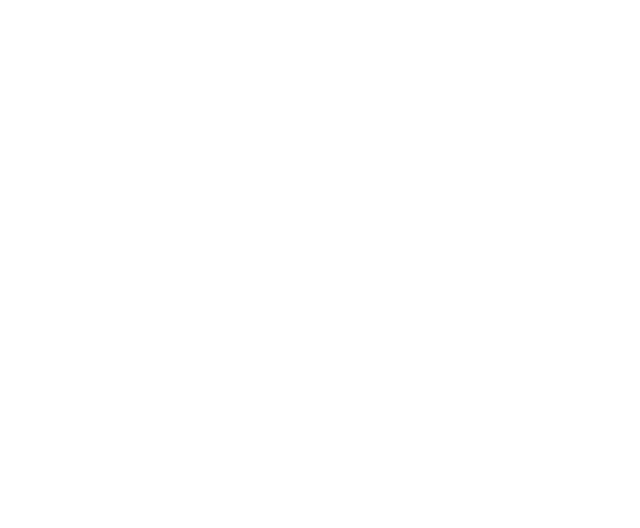
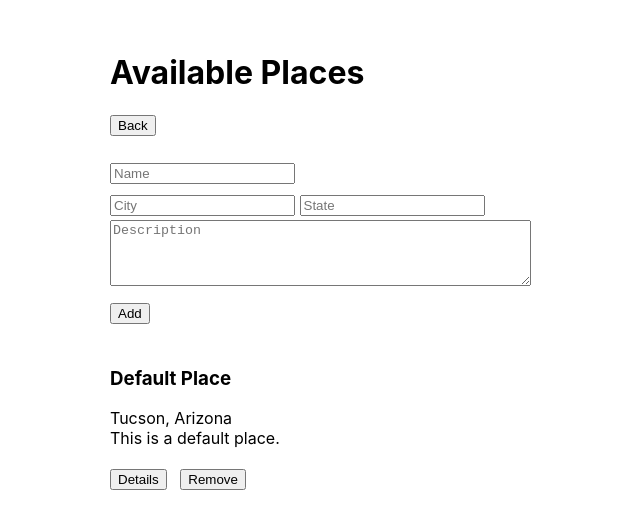
Before and after one commit to fengb1/mynearbyplaces, a React (Create React App) app in the folder mynearbyplaces/: page /place in a window 1280 px wide. Shown: the top 528 px of the page, without its empty margins (130-770 px from the left). Built offline with nearby package versions, Linux system fonts and the light colour scheme.

Commit message:
Project 1

```diff
--- a/mynearbyplaces/src/App.js
+++ b/mynearbyplaces/src/App.js
@@ -5,13 +5,19 @@
   Route
 } from "react-router-dom";
 import Home from "./components/Home";
+import Place from "./components/Place";
+import Review from "./components/Reviews";
 import "./App.css";
 
 function App() {
   return (
     <BrowserRouter>
       <Switch>
-        <Route exact path="/mynearbyplaces/Home" render = {props => <Home {...props} />}>
+        <Route exact path="/mynearbyplaces/" render = {props => <Home {...props} />}>
+        </Route>
+        <Route path="/place" render = {props => <Place {...props} />}>
+        </Route>
+        <Route path='/review' render = {props => <Review {...props} />}>
         </Route>
       </Switch>
     </BrowserRouter>
--- /dev/null
+++ b/mynearbyplaces/src/ServerInterface/data.js
@@ -0,0 +1,5 @@
+var places = [{name: "Default Place", city: "Tucson", state: "Arizona",
+description: "This is a default place.",
+reviews:[{text: 'very good!', author: 'Anonymous'}]}];
+
+export default places
--- a/mynearbyplaces/src/ServerInterface/server.js
+++ b/mynearbyplaces/src/ServerInterface/server.js
@@ -1,17 +1,8 @@
-const express = require('express');
-const app = express();
-const port = 3000;
-
-app.get('/places', (request, response) => {
-  let x = [{name: 'a', city: 'Tucson', state: 'Arizona', reviews:[{text: 'very good!', author: 'c'}]},
-           {name: 'b', city: 'Tucson', state: 'Arizona', reviews:[{text: 'good!', author: 'd'}]}];
-           res.json(x);
-})
-
-app.get('/image', request, response) => {
-  response.sendFile(__dirname + './components/images/pandaExpress.jpg');
-}
-
-app.listen(port, () => {
-  console.log(`Example app listening on port ${port}!`);
-})
+import places from "./data";
+let server = {
+  getPlaces: () => {return places},
+  addPlaces:(value) => {places.push(value)},
+  addComment:(index, value) => {places[index].reviews.push(value)},
+  removePlace:(index) => {places.splice(index, 1)}
+};
+export default server;
--- a/mynearbyplaces/src/components/Home.js
+++ b/mynearbyplaces/src/components/Home.js
@@ -1,34 +1,81 @@
 import React from 'react';
 import {Link} from 'react-router-dom';
+import "./Style.css";
+import server from '../ServerInterface/server.js';
 
 class Home extends React.Component {
 
   constructor(props) {
     super(props);
     this.state = {
-      place: ""
+      input: "",
+      places: [],
+      found: []
     }
   }
 
+  componentDidMount() {
+    let data = server.getPlaces();
+    this.setState({places: data});
+  }
+
+  body = () => {
+    return (
+      <div>
+        {this.state.found.map((value, index) =>
+          <div key={index}>
+            <h3>{value.name}</h3>
+            {value.city}, {value.state}
+            <br />
+            {value.description}
+          </div>)}
+          <br /><br />
+      </div>
+    );
+  }
+
   onSubmit = (event) => {
-    console.log(this.state.place)
+    for (const[i, e] of this.state.places.entries()) {
+      if (e.name.includes(this.state.input)) {
+        this.state.found.push(e);
+      }
+      else if (e.city.includes(this.state.input)) {
+        this.state.found.push(e);
+      }
+      else if (e.state.includes(this.state.input)) {
+        this.state.found.push(e);
+      }
+    }
+    this.setState({input: ""});
+    event.preventDefault();
   }
 
   onInputChange = (event) => {
     const value = event.target.value;
-    this.setState({"place": value});
+    this.setState({input: value});
+  }
+
+  clear = () => {
+    this.setState({found: []});
   }
 
   render() {
+
     return(
-      <div>
+      <div className="container">
         <h1>Search for nearby places</h1>
         <form onSubmit={this.onSubmit}>
-          <label>Enter the keyword: </label>
-          <input type="text" name="place" value={this.state.place}
-            onChange={this.onInputChange} />
+          <label>Search by keyword:&nbsp;</label>
+          <input type="text" name="place" value={this.state.input}
+            onChange={this.onInputChange} />&nbsp;&nbsp;&nbsp;
           <button type="submit">Search</button>
         </form>
+        <br />
+        <Link to={{pathname:"/place"}}>
+          <div>See available places</div>
+        </Link>
+        {this.body()}
+        <button onClick={this.clear}>Clear</button>
       </div>
     );
   }
--- a/mynearbyplaces/src/components/Place.js
+++ b/mynearbyplaces/src/components/Place.js
@@ -0,0 +1,167 @@
+import React from 'react';
+import "./Style.css";
+import {Redirect} from 'react-router-dom';
+import server from '../ServerInterface/server.js';
+
+class Place extends React.Component {
+
+  constructor(props) {
+    super(props);
+    this.state = {
+      name: "",
+      city: "",
+      state: "",
+      description: "",
+      details: false,
+      temp: {},
+      homepage: false,
+      places: []
+    }
+  }
+
+  componentDidMount() {
+    let data = server.getPlaces();
+    this.setState({places: data});
+  }
+
+  body = () => {
+    return (
+      <div>
+        {this.state.places.map((value, index) =>
+          <div key={index}>
+            <h3>{value.name}</h3>
+            {value.city}, {value.state}
+            <br />
+            {value.description}
+            <br /><br />
+            <button onClick={() => this.details({value})}>Details</button>&nbsp;&nbsp;&nbsp;
+            <button onClick={() => this.removePlace({value})}>Remove</button>
+          </div>)}
+          <br /><br />
+      </div>
+    );
+  }
+
+  details = (value) => {
+    this.setState({details: true, temp: value});
+  }
+
+  removePlace = (value) => {
+    var index = 0;
+    for (const[i, e] of this.state.places.entries()) {
+      if (e === value) {
+        index = i;
+      }
+    }
+    if (index !== -1) {
+      this.state.places.splice(index, 1);
+      server.removePlace(index);
+      this.forceUpdate();
+    }
+  }
+
+  onSubmit = (event) => {
+    let temp = {name: this.state.name, city: this.state.city, state: this.state.state,
+      description: this.state.description, reviews:[]}
+    server.addPlaces(temp);
+    this.setState({
+      name: "",
+      city: "",
+      state: "",
+      description: ""
+    });
+    event.preventDefault();
+  }
+
+  onInputChange = (event) => {
+    const value = event.target.value;
+    this.setState({[event.target.name]: value})
+  }
+
+  homepage = () => {
+    this.setState({homepage: true});
+  }
+
+  newComment = () => {
+    const location = this.props.location;
+    let author = "";
+    let text = "";
+    let name = "";
+    if (location) {
+      if (location.state) {
+        if (location.state.author) {
+          author = location.state.author;
+        }
+        if (location.state.text) {
+          text = location.state.text;
+        }
+        if (location.state.name) {
+          name = location.state.name;
+        }
+      }
+    }
+    let comment = {text: text, author: author};
+    var index = 0;
+    for (const[i, e] of this.state.places.entries()) {
+      if (e.name === name) {
+        index = i;
+      }
+    }
+    if (index !== -1) {
+      server.addComment(index, comment);
+      this.forceUpdate();
+    }
+  }
+
+  render() {
+    const location = this.props.location;
+    if (location) {
+      if (location.state) {
+        if (location.state.author) {
+          this.newComment();
+        }
+      }
+    }
+
+    let reviewPage = {pathname:'/review', state: {temp: this.state.temp}}
+    let homePage = {pathname:'/mynearbyplaces'}
+    if (this.state.details) {
+      return (
+        <Redirect to={reviewPage} />
+      );
+    }
+    if (this.state.homepage) {
+      return (
+        <Redirect to={homePage} />
+      );
+    }
+
+    return (
+      <div className="container">
+        <div>
+          <h1>Available Places</h1>
+          <button onClick={this.homepage}>Back</button>
+          <br /><br />
+          <form className="add" onSubmit={this.onSubmit}>
+            <input placeholder="Name" name="name" type="text" value={this.state.name}
+              onChange={this.onInputChange}/>
+            <br />
+            <input placeholder="City" name="city" type="text" value={this.state.city}
+              onChange={this.onInputChange}/>&nbsp;
+            <input placeholder="State" name="state" type="text" value={this.state.state}
+              onChange={this.onInputChange}/>
+            <br />
+            <textarea placeholder="Description" rows="4" cols="50" name="description"
+             type="text" value={this.state.description} onChange={this.onInputChange} />
+            <br />
+            <button type="submit">Add</button>
+          </form>
+          <br />
+        </div>
+        {this.body()}
+      </div>
+    );
+  }
+}
+
+export default Place;
--- a/mynearbyplaces/src/components/Reviews.js
+++ b/mynearbyplaces/src/components/Reviews.js
@@ -0,0 +1,121 @@
+import React from 'react';
+import {Redirect} from 'react-router-dom';
+
+class Review extends React.Component {
+
+  constructor(props) {
+    super(props);
+    this.state = {
+      places: [],
+      author: "",
+      text: "",
+      homepage: false
+    }
+  }
+
+  body = () => {
+    const location = this.props.location;
+    let temp = {};
+    if (location) {
+      if (location.state) {
+        if (location.state.temp) {
+          temp = location.state.temp;
+        }
+      }
+    }
+    return (
+      <div>
+        <h3>{temp.value.name}</h3>
+        {temp.value.city}, {temp.value.state}
+        <br />
+        {temp.value.description}
+      </div>
+    );
+  }
+
+  onSubmit = (event) => {
+    let comment = {text: this.state.text, author: this.state.author};
+    const location = this.props.location;
+    let temp = {};
+    if (location) {
+      if (location.state) {
+        if (location.state.temp) {
+          temp = location.state.temp;
+        }
+      }
+    }
+    temp.value.reviews.push(comment);
+    this.setState({author: "", text: ""})
+    event.preventDefault();
+  }
+
+  onInputChange = (event) => {
+    const value = event.target.value;
+    this.setState({[event.target.name]: value});
+  }
+
+  reviews = () => {
+    const location = this.props.location;
+    let temp = {};
+    if (location) {
+      if (location.state) {
+        if (location.state.temp) {
+          temp = location.state.temp;
+        }
+      }
+    }
+    return (
+      <div>
+      {temp.value.reviews.map((value, index) =>
+        <div key={index}>
+          <b>{value.author}</b>: {value.text}
+        </div>)}
+      </div>
+    );
+  }
+
+  homepage = () => {
+    this.setState({homepage: true});
+  }
+
+  render() {
+    const location = this.props.location;
+    let temp = {};
+    if (location) {
+      if (location.state) {
+        if (location.state.temp) {
+          temp = location.state.temp;
+        }
+      }
+    }
+    let place = {pathname:'/place', state: {text: this.state.text,
+      author: this.state.author, name: temp.value.name}}
+    if (this.state.homepage) {
+      return (
+        <Redirect to={place} />
+      );
+    }
+
+    return (
+      <div className="container">
+        <h1>Place Details</h1>
+        <button onClick={this.homepage}>Back</button>
+        {this.body()}
+        <br />
+        <form onSubmit={this.onSubmit}>
+          <input type="text" name="author" placeholder="Your Name"
+            value={this.state.author} onChange={this.onInputChange}/>
+          <textarea placeholder="Review" rows="4" cols="50" name="text"
+           type="text" value={this.state.text} onChange={this.onInputChange} />
+          <br />
+          <button type="submit">Add Review</button>
+        </form>
+        <br />
+        {this.reviews()}
+      </div>
+    );
+  }
+
+}
+
+export default Review
--- /dev/null
+++ b/mynearbyplaces/src/components/Style.css
@@ -0,0 +1,10 @@
+.container {
+  max-width: 50rem;
+  padding: 2rem 1.5rem;
+  margin-left: auto;
+  margin-right: auto;
+}
+
+.add {
+  line-height: 2;
+}
```
Also changed, not shown: mynearbyplaces/src/components/images/pandaExpress.jpg (deleted), 1 other file (tests, documents, lock files or other folders).
